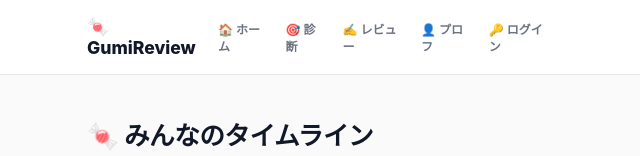
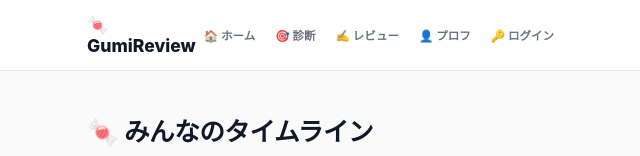
Before and after one commit to 17chitose/rikopia, a Next.js app: page / in a window 1280 px wide. Shown: the top 156 px of the page, without its empty margins (319-959 px from the left). Built offline with nearby package versions, Linux system fonts and the light colour scheme; no server answers; the database is empty.

Commit message:
ログアウト機能と、改行しない動的なヘッダーメニューを実装

```diff
--- a/app/globals.css
+++ b/app/globals.css
@@ -1,6 +1,6 @@
 /* app/globals.css */
 
-/* 🆕 追加：すべての要素で、余白や枠線が枠の外側にはみ出さないように正しく計算させます */
+/* すべての要素で、余白や枠線が枠の外側にはみ出さないように正しく計算させます */
 * {
   box-sizing: border-box;
   margin: 0;
@@ -64,21 +64,42 @@ main {
 .header-nav {
   display: flex;
   gap: 4px;
+  flex-wrap: nowrap; /* 🆕 追加：横並びを絶対に折り返さず、1行に維持します */
+  align-items: center;
 }
 
 .nav-item {
-  font-size: 0.75rem;
+  font-size: 0.72rem; /* 👤 メニューが増えるため文字サイズを少しコンパクトに調整 */
   font-weight: 600;
   color: var(--text-light);
   text-decoration: none;
   padding: 6px 8px;
   border-radius: 8px;
   transition: all 0.2s ease;
+  white-space: nowrap; /* 🆕 追加：メニューの文字が途中で絶対に改行されないようにします */
 }
 
 .nav-item:hover {
   color: var(--primary-color);
   background-color: #f3f4f6;
+}
+
+/* 🆕 ログアウト用の赤いボタンのデザインを追加しました */
+.logout-btn {
+  font-size: 0.72rem;
+  font-weight: 600;
+  color: #ef4444; /* 赤色 */
+  background: none;
+  border: none;
+  padding: 6px 8px;
+  border-radius: 8px;
+  cursor: pointer;
+  white-space: nowrap; /* 絶対に途中で改行させません */
+  transition: all 0.2s ease;
+}
+
+.logout-btn:hover {
+  background-color: #fee2e2;
 }
 
 /* ━━━━━━━ 各ページのヘッダー（タイトル） ━━━━━━━ */
--- a/app/layout.tsx
+++ b/app/layout.tsx
@@ -1,7 +1,7 @@
 // app/layout.tsx
 import type { Metadata } from "next";
-import Link from "next/link"; // ページ移動のためのリンクパーツ
 import "./globals.css";
+import Header from "@/components/Header"; // 🆕 切り出した「賢いヘッダーパーツ」をインポートします
 
 export const metadata: Metadata = {
   title: "🍬 GumiReview SNS",
@@ -16,32 +16,8 @@ export default function RootLayout({
   return (
     <html lang="ja">
       <body>
-        {/* 全ページで共通表示されるヘッダーメニュー */}
-        <header className="global-header">
-          <div className="header-inner">
-            <Link href="/" className="logo-link">
-              🍬 GumiReview
-            </Link>
-            <nav className="header-nav">
-              <Link href="/" className="nav-item">
-                🏠 ホーム
-              </Link>
-              <Link href="/recommend" className="nav-item">
-                🎯 診断
-              </Link>
-              <Link href="/new" className="nav-item">
-                ✍️ レビュー
-              </Link>
-              <Link href="/profile" className="nav-item">
-                👤 プロフ
-              </Link>
-              {/* 🆕 追加：ログイン画面への移動ボタン */}
-              <Link href="/login" className="nav-item">
-                🔑 ログイン
-              </Link>
-            </nav>
-          </div>
-        </header>
+        {/* 🆕 動的にログイン・ログアウトを自動で切り替えるヘッダーをはめ込みます */}
+        <Header />
 
         {/* ここに各ページの中身がはめ込まれます */}
         {children}
--- /dev/null
+++ b/components/Header.tsx
@@ -0,0 +1,84 @@
+// components/Header.tsx
+"use client"; // 状態（state）の変化をキャッチするため、クライアントサイドで動かします
+
+import React, { useState, useEffect } from "react";
+import Link from "next/link";
+import { useRouter } from "next/navigation";
+import { supabase } from "@/lib/supabase"; // 🔌 接続窓口を読み込みます
+
+export default function Header() {
+  const router = useRouter();
+
+  // 現在ログインしているユーザー情報を覚えておく state（最初はログインしていない＝null）
+  const [user, setUser] = useState<any>(null);
+
+  // 画面が表示された瞬間から、ログイン状態の監視（センサー）を開始します
+  useEffect(() => {
+    // 1. ページを開いた時点でのログイン情報を取得してセットします
+    const getInitialSession = async () => {
+      const { data: { session } } = await supabase.auth.getSession();
+      setUser(session?.user || null);
+    };
+    getInitialSession();
+
+    // 2. ログインしたり、ログアウトしたりした「変化の瞬間」を検知して状態を更新します
+    const { data: { subscription } } = supabase.auth.onAuthStateChange(
+      (_event, session) => {
+        setUser(session?.user || null);
+      }
+    );
+
+    // ページを閉じた時にセンサーを安全にストップさせます（クリーンアップ）
+    return () => {
+      subscription.unsubscribe();
+    };
+  }, []);
+
+  // 🚪「ログアウト」ボタンが押された時の処理です
+  const handleLogout = async () => {
+    if (confirm("ログアウトしてもよろしいですか？")) {
+      const { error } = await supabase.auth.signOut(); // Supabaseからログアウトします
+      if (error) {
+        alert(`ログアウトに失敗しました: ${error.message}`);
+      } else {
+        alert("ログアウトしました！🚪 またね！");
+        router.push("/"); // ログアウトしたら自動的にホーム（タイムライン）に戻します
+      }
+    }
+  };
+
+  return (
+    <header className="global-header">
+      <div className="header-inner">
+        <Link href="/" className="logo-link">
+          🍬 GumiReview
+        </Link>
+        <nav className="header-nav">
+          <Link href="/" className="nav-item">
+            🏠 ホーム
+          </Link>
+          <Link href="/recommend" className="nav-item">
+            🎯 診断
+          </Link>
+          <Link href="/new" className="nav-item">
+            ✍️ レビュー
+          </Link>
+          <Link href="/profile" className="nav-item">
+            👤 プロフ
+          </Link>
+
+          {/* 🔑 ログインしているかどうかに応じて、表示を自動で切り替えます */}
+          {user ? (
+            <button onClick={handleLogout} className="logout-btn" title="ログアウトする">
+              🚪 ログアウト
+            </button>
+          ) : (
+            <Link href="/login" className="nav-item">
+              🔑 ログイン
+            </Link>
+          )}
+        </nav>
+      </div>
+    </header>
+  );
+}
```
